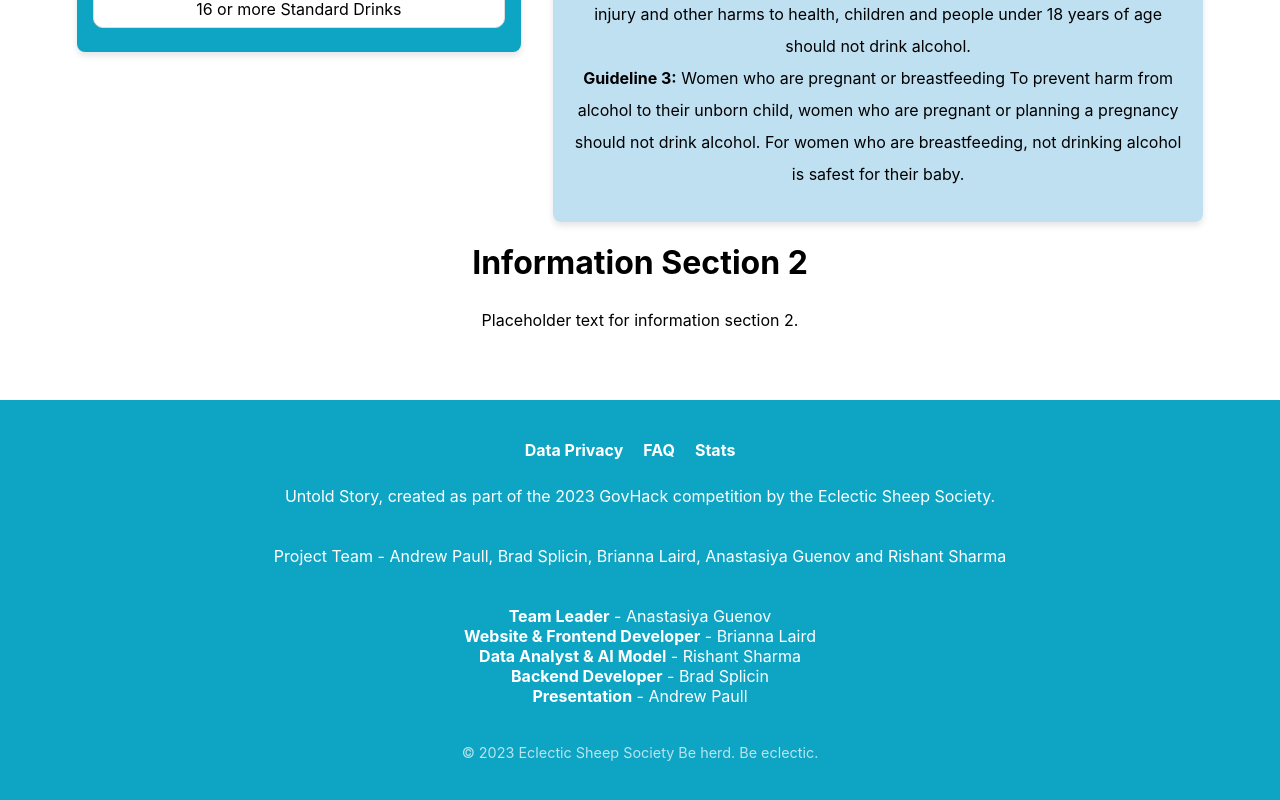
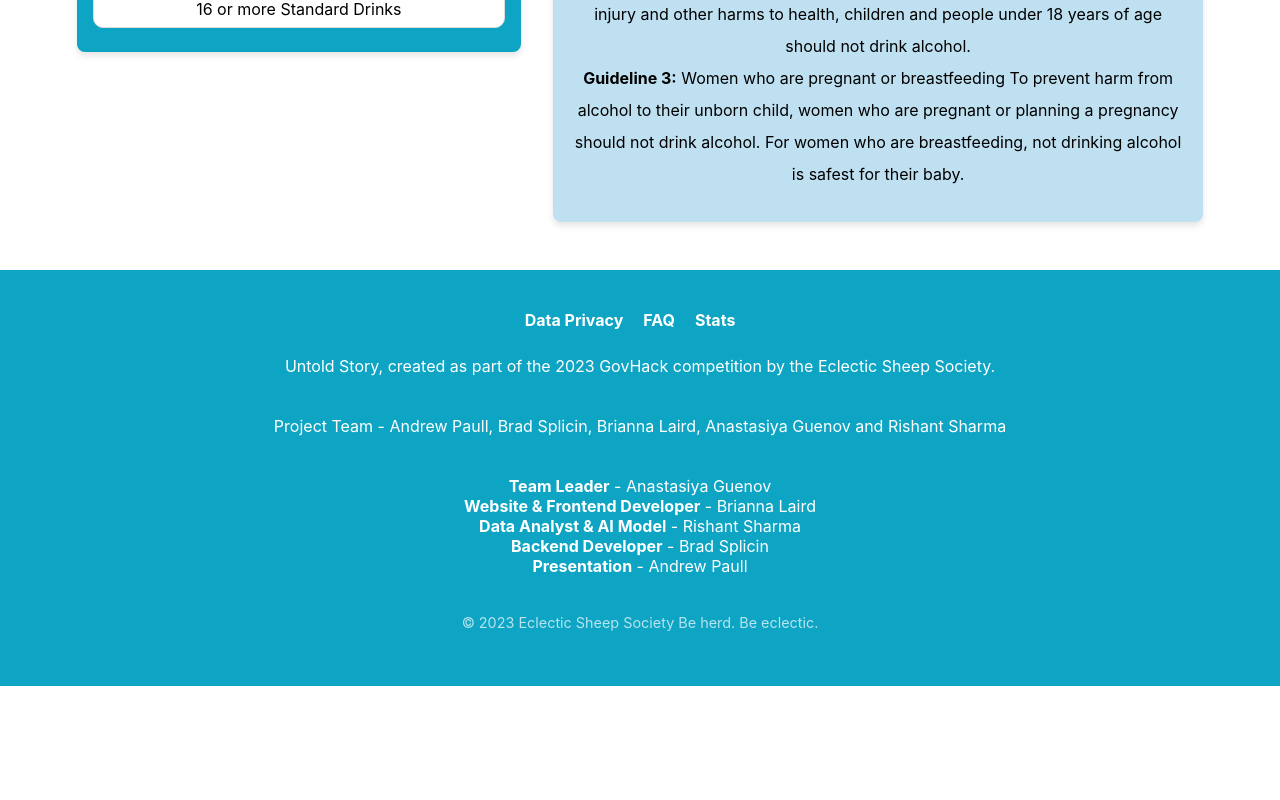
Before and after one commit to breezy-codes/Eclectic-Sheep-Society, a React (Create React App) app in the folder ecc_site/: page / in a window 1280 px wide. Shown: the part 1368-2168 px from the top of the page. After the commit the page ends 2054 px from the top, so only its background shows below. Built offline with nearby package versions, Linux system fonts and the light colour scheme; no server answers; the database is empty.

Commit message:
Update Home.js

```diff
--- a/ecc_site/src/components/HomePage/Home.js
+++ b/ecc_site/src/components/HomePage/Home.js
@@ -246,11 +246,6 @@ const Home = () => {
           </p>
         </div>
       </div>
-
-      <div className="info-div">
-        <h1>Information Section 2</h1>
-        <p>Placeholder text for information section 2.</p>
-      </div>
     </div>
   );
 };
```
